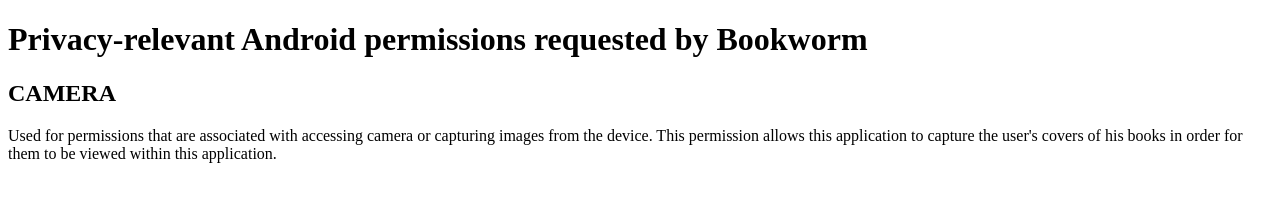
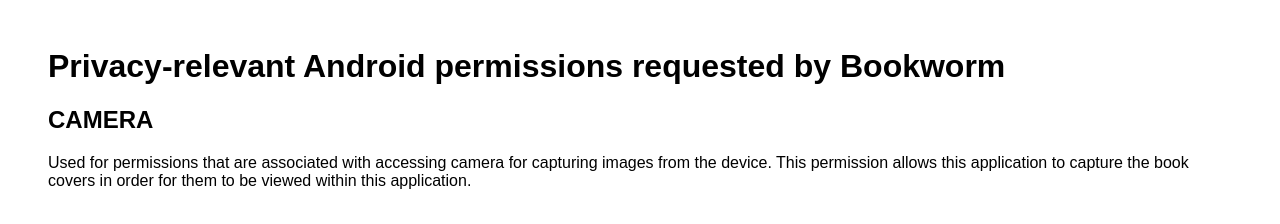
Before and after one commit to sophoniaapps/sophoniaapps.github.io, a plain HTML site: page index.html in a window 1280 px wide. Drawn offline with Linux system fonts and the light colour scheme.

Commit message:
new Style added

```diff
--- a/index.html
+++ b/index.html
@@ -1,10 +1,19 @@
 <!DOCTYPE html>
 <html>
+<head>
+<style>
+    body {margin: 3em;}
+    * {
+      font-family: sans-serif;
+      font-style: normal;
+    }
+  </style>
+</head>
 <body>
 <h1>Privacy-relevant Android permissions requested by Bookworm</h1>
 
 <h2>CAMERA</h2>
-<p>Used for permissions that are associated with accessing camera or capturing images from the device.
-This permission allows this application to capture the user's covers of his books in order for them to be viewed within this application.</p>
+<p>Used for permissions that are associated with accessing camera for capturing images from the device.
+This permission allows this application to capture the book covers in order for them to be viewed within this application.</p>
 </body>
 </html>
```
